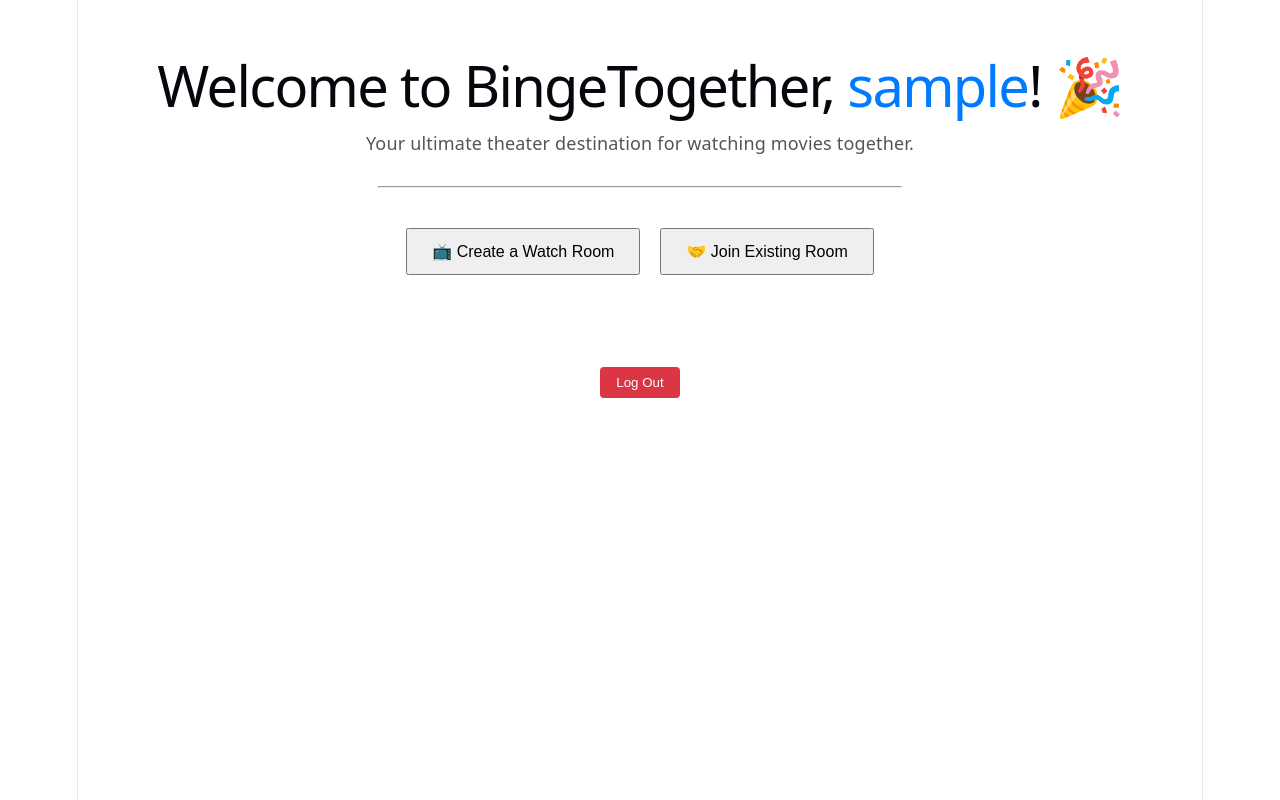
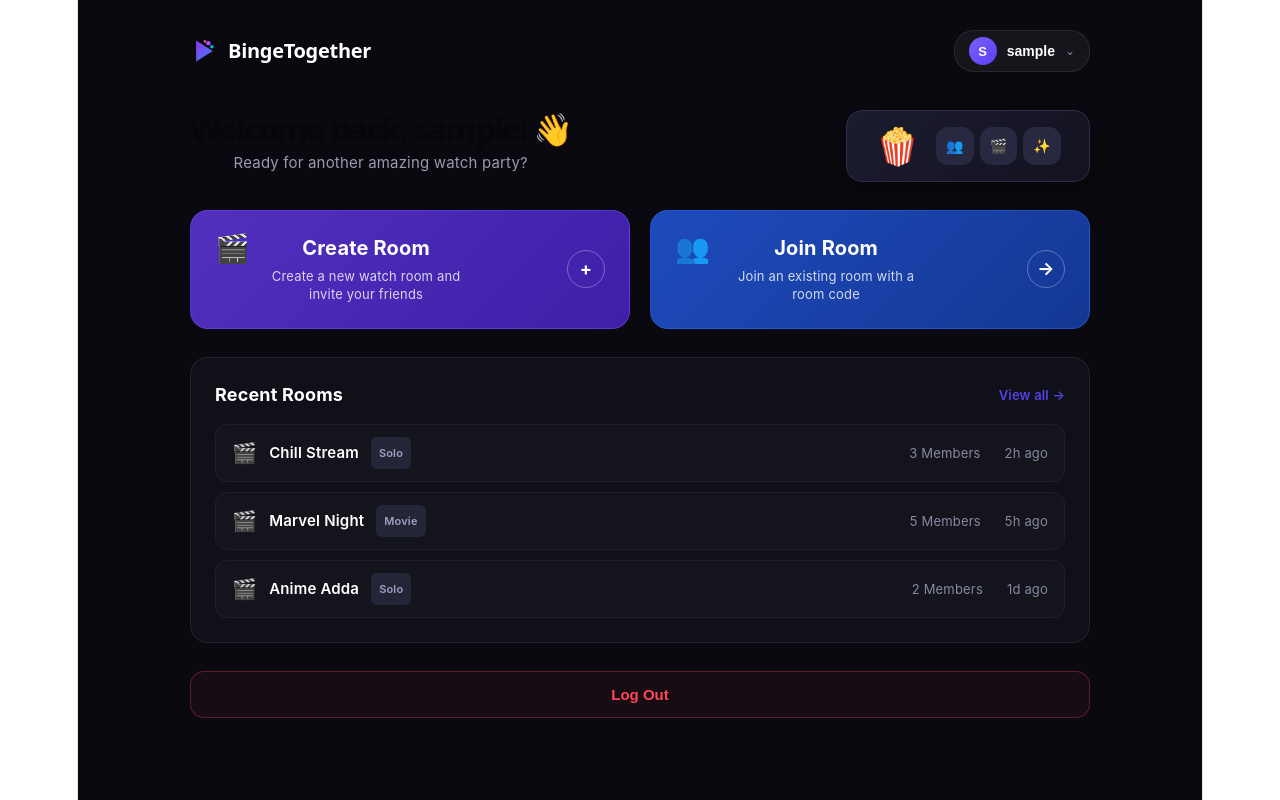
Before and after one commit to void2306/BingeTogether-Frontend, a React (Vite) app: page / in a window 1280 px wide. Built offline with nearby package versions, Linux system fonts and the light colour scheme; sample sign-in values are in the browser's storage.

Commit message:
design: updated home dashboard layout matching reference mockup

```diff
--- /dev/null
+++ b/src/pages/HomePage.css
@@ -0,0 +1,356 @@
+/* =========================================================
+   BINGETOGETHER HOME DASHBOARD UI
+   ========================================================= */
+
+.home-wrapper {
+  min-height: 100vh;
+  width: 100%;
+  background: #09090f;
+  color: #ffffff;
+  font-family: 'Inter', -apple-system, BlinkMacSystemFont, sans-serif;
+  display: flex;
+  justify-content: center;
+  padding: 30px 20px;
+  box-sizing: border-box;
+}
+
+.home-container {
+  width: 100%;
+  max-width: 900px;
+  display: flex;
+  flex-direction: column;
+  gap: 28px;
+}
+
+/* 1. Navbar */
+.home-navbar {
+  display: flex;
+  justify-content: space-between;
+  align-items: center;
+}
+
+.navbar-brand {
+  display: flex;
+  align-items: center;
+  gap: 10px;
+}
+
+.navbar-brand h2 {
+  font-size: 20px;
+  font-weight: 700;
+  margin: 0;
+  color: #ffffff;
+  letter-spacing: -0.3px;
+}
+
+.user-profile-menu {
+  position: relative;
+}
+
+.profile-btn {
+  background: rgba(255, 255, 255, 0.05);
+  border: 1px solid rgba(255, 255, 255, 0.08);
+  border-radius: 20px;
+  padding: 6px 14px;
+  display: flex;
+  align-items: center;
+  gap: 10px;
+  color: #fff;
+  cursor: pointer;
+  transition: background 0.2s;
+}
+
+.profile-btn:hover {
+  background: rgba(255, 255, 255, 0.1);
+}
+
+.avatar-circle {
+  width: 28px;
+  height: 28px;
+  border-radius: 50%;
+  background: linear-gradient(135deg, #7c5dfa, #5a42f5);
+  color: #fff;
+  display: flex;
+  align-items: center;
+  justify-content: center;
+  font-size: 13px;
+  font-weight: bold;
+}
+
+.profile-name {
+  font-size: 14px;
+  font-weight: 600;
+}
+
+.dropdown-arrow {
+  color: #8888a0;
+  font-size: 12px;
+}
+
+.profile-dropdown-menu {
+  position: absolute;
+  right: 0;
+  top: 42px;
+  background: #181824;
+  border: 1px solid #2a2a3d;
+  border-radius: 10px;
+  padding: 6px;
+  box-shadow: 0 10px 25px rgba(0,0,0,0.5);
+  z-index: 10;
+  width: 140px;
+}
+
+.dropdown-logout-item {
+  width: 100%;
+  background: none;
+  border: none;
+  color: #ff4757;
+  padding: 8px 12px;
+  text-align: left;
+  border-radius: 6px;
+  font-size: 13px;
+  font-weight: 600;
+  cursor: pointer;
+}
+
+.dropdown-logout-item:hover {
+  background: rgba(255, 71, 87, 0.12);
+}
+
+/* 2. Welcome Banner */
+.welcome-banner {
+  display: flex;
+  justify-content: space-between;
+  align-items: center;
+  margin-top: 10px;
+}
+
+.welcome-text-container h1 {
+  font-size: 32px;
+  font-weight: 700;
+  margin: 0 0 8px 0;
+}
+
+.welcome-text-container p {
+  color: #9a9ab0;
+  font-size: 15px;
+  margin: 0;
+}
+
+/* Artwork Box */
+.banner-illustration {
+  display: flex;
+  align-items: center;
+  justify-content: center;
+}
+
+.illustration-card {
+  background: linear-gradient(135deg, #1c1c30, #121220);
+  border: 1px solid #2e2e4a;
+  border-radius: 16px;
+  padding: 16px 28px;
+  display: flex;
+  align-items: center;
+  gap: 16px;
+  box-shadow: 0 10px 30px rgba(0,0,0,0.4);
+}
+
+.illus-emoji {
+  font-size: 36px;
+}
+
+.illus-avatars {
+  display: flex;
+  gap: 6px;
+}
+
+.avatar-chip {
+  background: #282840;
+  padding: 6px 10px;
+  border-radius: 12px;
+  font-size: 14px;
+}
+
+/* 3. Action Cards Grid */
+.action-cards-grid {
+  display: grid;
+  grid-template-columns: 1fr 1fr;
+  gap: 20px;
+}
+
+@media (max-width: 650px) {
+  .action-cards-grid {
+    grid-template-columns: 1fr;
+  }
+}
+
+.action-card {
+  text-decoration: none;
+  border-radius: 18px;
+  padding: 24px;
+  display: flex;
+  justify-content: space-between;
+  align-items: center;
+  transition: transform 0.2s ease, box-shadow 0.2s ease;
+}
+
+.action-card:hover {
+  transform: translateY(-3px);
+}
+
+.create-card {
+  background: linear-gradient(135deg, #5130be, #3d1fa8);
+  border: 1px solid rgba(124, 93, 250, 0.4);
+  color: #ffffff;
+}
+
+.create-card:hover {
+  box-shadow: 0 12px 30px rgba(81, 48, 190, 0.4);
+}
+
+.join-card {
+  background: linear-gradient(135deg, #1e4bbd, #143793);
+  border: 1px solid rgba(46, 110, 245, 0.4);
+  color: #ffffff;
+}
+
+.join-card:hover {
+  box-shadow: 0 12px 30px rgba(30, 75, 189, 0.4);
+}
+
+.card-left {
+  display: flex;
+  align-items: flex-start;
+  gap: 16px;
+}
+
+.card-icon-box {
+  font-size: 28px;
+}
+
+.card-text h3 {
+  margin: 0 0 6px 0;
+  font-size: 20px;
+  font-weight: 700;
+}
+
+.card-text p {
+  margin: 0;
+  font-size: 13px;
+  opacity: 0.8;
+  max-width: 200px;
+  line-height: 1.4;
+}
+
+.card-action-icon {
+  width: 36px;
+  height: 36px;
+  border-radius: 50%;
+  border: 1px solid rgba(255, 255, 255, 0.3);
+  display: flex;
+  align-items: center;
+  justify-content: center;
+  font-size: 18px;
+  font-weight: bold;
+}
+
+/* 4. Recent Rooms Section */
+.recent-rooms-panel {
+  background: rgba(18, 18, 28, 0.85);
+  border: 1px solid rgba(255, 255, 255, 0.08);
+  border-radius: 18px;
+  padding: 24px;
+}
+
+.panel-header {
+  display: flex;
+  justify-content: space-between;
+  align-items: center;
+  margin-bottom: 16px;
+}
+
+.panel-header h3 {
+  margin: 0;
+  font-size: 18px;
+  font-weight: 700;
+}
+
+.view-all-link {
+  color: #5640e8;
+  font-size: 13px;
+  font-weight: 600;
+  cursor: pointer;
+}
+
+.rooms-list {
+  display: flex;
+  flex-direction: column;
+  gap: 10px;
+}
+
+.room-row {
+  display: flex;
+  justify-content: space-between;
+  align-items: center;
+  padding: 12px 16px;
+  border-radius: 12px;
+  background: rgba(255, 255, 255, 0.02);
+  border: 1px solid rgba(255, 255, 255, 0.04);
+  cursor: pointer;
+  transition: background 0.2s;
+}
+
+.room-row:hover {
+  background: rgba(255, 255, 255, 0.06);
+}
+
+.room-info {
+  display: flex;
+  align-items: center;
+  gap: 12px;
+}
+
+.room-icon {
+  font-size: 20px;
+}
+
+.room-title {
+  font-size: 15px;
+  font-weight: 600;
+}
+
+.room-tag {
+  background: #252538;
+  color: #a0a0c0;
+  font-size: 11px;
+  padding: 3px 8px;
+  border-radius: 6px;
+  font-weight: 600;
+}
+
+.room-meta {
+  display: flex;
+  align-items: center;
+  gap: 24px;
+  font-size: 13px;
+  color: #8888a0;
+}
+
+/* 5. Logout Button */
+.logout-btn-bar {
+  width: 100%;
+  background: rgba(255, 71, 87, 0.06);
+  border: 1px solid rgba(255, 71, 87, 0.3);
+  color: #ff4757;
+  padding: 14px;
+  border-radius: 14px;
+  font-size: 15px;
+  font-weight: 600;
+  cursor: pointer;
+  transition: all 0.2s;
+}
+
+.logout-btn-bar:hover {
+  background: #ff4757;
+  color: #ffffff;
+}
--- a/src/pages/HomePage.jsx
+++ b/src/pages/HomePage.jsx
@@ -1,16 +1,23 @@
 import { useEffect, useState } from "react";
 import { useNavigate, Link } from "react-router-dom";
+import "./HomePage.css";
 
 function HomePage() {
-  const [username, setUsername] = useState("Guest");
+  const [username, setUsername] = useState("User");
+  const [showDropdown, setShowDropdown] = useState(false);
   const navigate = useNavigate();
 
+  // Mock recent rooms list matching the reference image layout
+  const recentRooms = [
+    { id: 1, name: "Chill Stream", type: "Solo", members: "3 Members", time: "2h ago", code: "CHILL6382" },
+    { id: 2, name: "Marvel Night", type: "Movie", members: "5 Members", time: "5h ago", code: "MARVEL901" },
+    { id: 3, name: "Anime Adda", type: "Solo", members: "2 Members", time: "1d ago", code: "ANIME441" },
+  ];
+
   useEffect(() => {
-    // 1. Grab the saved username from local storage memory
     const savedUsername = localStorage.getItem("username");
     const savedUserId = localStorage.getItem("userId");
 
-    // 2. Security Guard: If no user session exists, kick them back to login page
     if (!savedUserId) {
       navigate("/login");
       return;
@@ -22,44 +29,134 @@ function HomePage() {
   }, [navigate]);
 
   const handleLogout = () => {
-    // Clear out session tokens completely
     localStorage.removeItem("userId");
     localStorage.removeItem("username");
+    localStorage.removeItem("token");
+    localStorage.removeItem("avatarUrl");
     navigate("/login");
   };
 
   return (
-    <div style={{ padding: "40px", textAlign: "center" }}>
-      {/* 3. DYNAMIC GREETING: Shows their actual username! */}
-      <h1>Welcome to BingeTogether, <span style={{ color: "#007bff" }}>{username}</span>! 🎉</h1>
-      <p style={{ fontSize: "18px", color: "#555" }}>
-        Your ultimate theater destination for watching movies together.
-      </p>
+    <div className="home-wrapper">
+      <div className="home-container">
 
-      <hr style={{ width: "50%", margin: "30px auto", borderColor: "#eee" }} />
+        {/* 1. TOP NAVBAR */}
+        <header className="home-navbar">
+          <div className="navbar-brand">
+            <svg width="28" height="28" viewBox="0 0 32 32" fill="none" xmlns="http://www.w3.org/2000/svg">
+              <path d="M7 4L26 16L7 28V4Z" fill="url(#paint0_linear_home)" />
+              <circle cx="21" cy="7" r="2.5" fill="#A855F7" />
+              <circle cx="25" cy="11" r="2" fill="#06B6D4" />
+              <circle cx="17" cy="5" r="1.5" fill="#EC4899" />
+              <defs>
+                <linearGradient id="paint0_linear_home" x1="7" y1="4" x2="26" y2="28" gradientUnits="userSpaceOnUse">
+                  <stop stopColor="#9333EA" />
+                  <stop offset="1" stopColor="#3B82F6" />
+                </linearGradient>
+              </defs>
+            </svg>
+            <h2>BingeTogether</h2>
+          </div>
 
-      {/* Main Navigation Actions */}
-      <div style={{ margin: "30px 0" }}>
-        <Link to="/create">
-          <button style={{ padding: "12px 24px", margin: "10px", fontSize: "16px", cursor: "pointer" }}>
-            📺 Create a Watch Room
+          {/* User Profile Dropdown */}
+          <div className="user-profile-menu">
+            <button className="profile-btn" onClick={() => setShowDropdown(!showDropdown)}>
+              <div className="avatar-circle">
+                {username.charAt(0).toUpperCase()}
+              </div>
+              <span className="profile-name">{username}</span>
+              <span className="dropdown-arrow">⌄</span>
             </button>
+
+            {showDropdown && (
+              <div className="profile-dropdown-menu">
+                <button onClick={handleLogout} className="dropdown-logout-item">
+                  🚪 Log Out
+                </button>
+              </div>
+            )}
+          </div>
+        </header>
+
+        {/* 2. WELCOME BANNER SECTION */}
+        <section className="welcome-banner">
+          <div className="welcome-text-container">
+            <h1>Welcome back, {username}! 👋</h1>
+            <p>Ready for another amazing watch party?</p>
+          </div>
+
+          <div className="banner-illustration">
+            {/* Watch party artwork element */}
+            <div className="illustration-card">
+              <span className="illus-emoji">🍿</span>
+              <div className="illus-avatars">
+                <span className="avatar-chip a1">👥</span>
+                <span className="avatar-chip a2">🎬</span>
+                <span className="avatar-chip a3">✨</span>
+              </div>
+            </div>
+          </div>
+        </section>
+
+        {/* 3. MAIN ACTION CARDS (CREATE & JOIN) */}
+        <section className="action-cards-grid">
+          <Link to="/create" className="action-card create-card">
+            <div className="card-left">
+              <div className="card-icon-box">🎬</div>
+              <div className="card-text">
+                <h3>Create Room</h3>
+                <p>Create a new watch room and invite your friends</p>
+              </div>
+            </div>
+            <div className="card-action-icon">+</div>
           </Link>
 
-        <Link to="/join">
-          <button style={{ padding: "12px 24px", margin: "10px", fontSize: "16px", cursor: "pointer" }}>
-            🤝 Join Existing Room
-          </button>
+          <Link to="/join" className="action-card join-card">
+            <div className="card-left">
+              <div className="card-icon-box">👥</div>
+              <div className="card-text">
+                <h3>Join Room</h3>
+                <p>Join an existing room with a room code</p>
+              </div>
+            </div>
+            <div className="card-action-icon">→</div>
           </Link>
+        </section>
+
+        {/* 4. RECENT ROOMS SECTION */}
+        <section className="recent-rooms-panel">
+          <div className="panel-header">
+            <h3>Recent Rooms</h3>
+            <span className="view-all-link">View all →</span>
           </div>
 
-      <br /><br />
-      <button
-        onClick={handleLogout}
-        style={{ padding: "8px 16px", backgroundColor: "#dc3545", color: "white", border: "none", borderRadius: "4px", cursor: "pointer" }}
+          <div className="rooms-list">
+            {recentRooms.map((room) => (
+              <div
+                key={room.id}
+                className="room-row"
+                onClick={() => navigate(`/room/${room.code.toLowerCase()}`)}
               >
+                <div className="room-info">
+                  <span className="room-icon">🎬</span>
+                  <span className="room-title">{room.name}</span>
+                  <span className="room-tag">{room.type}</span>
+                </div>
+                <div className="room-meta">
+                  <span className="room-members">{room.members}</span>
+                  <span className="room-time">{room.time}</span>
+                </div>
+              </div>
+            ))}
+          </div>
+        </section>
+
+        {/* 5. BOTTOM FULL-WIDTH LOGOUT BUTTON */}
+        <button className="logout-btn-bar" onClick={handleLogout}>
           Log Out
         </button>
+
+      </div>
     </div>
   );
 }
```
Lines whose indentation alone changed are shown as unchanged.
